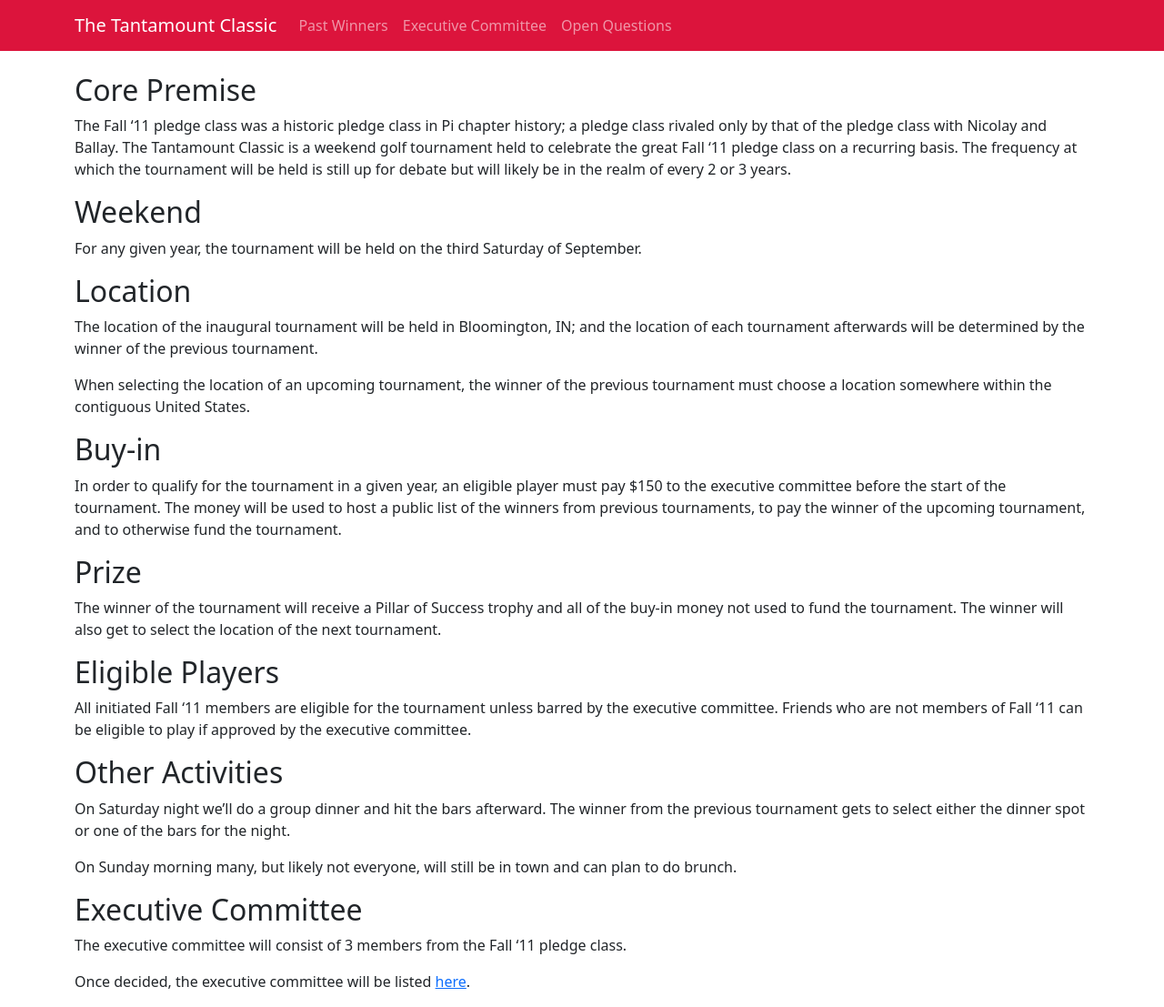
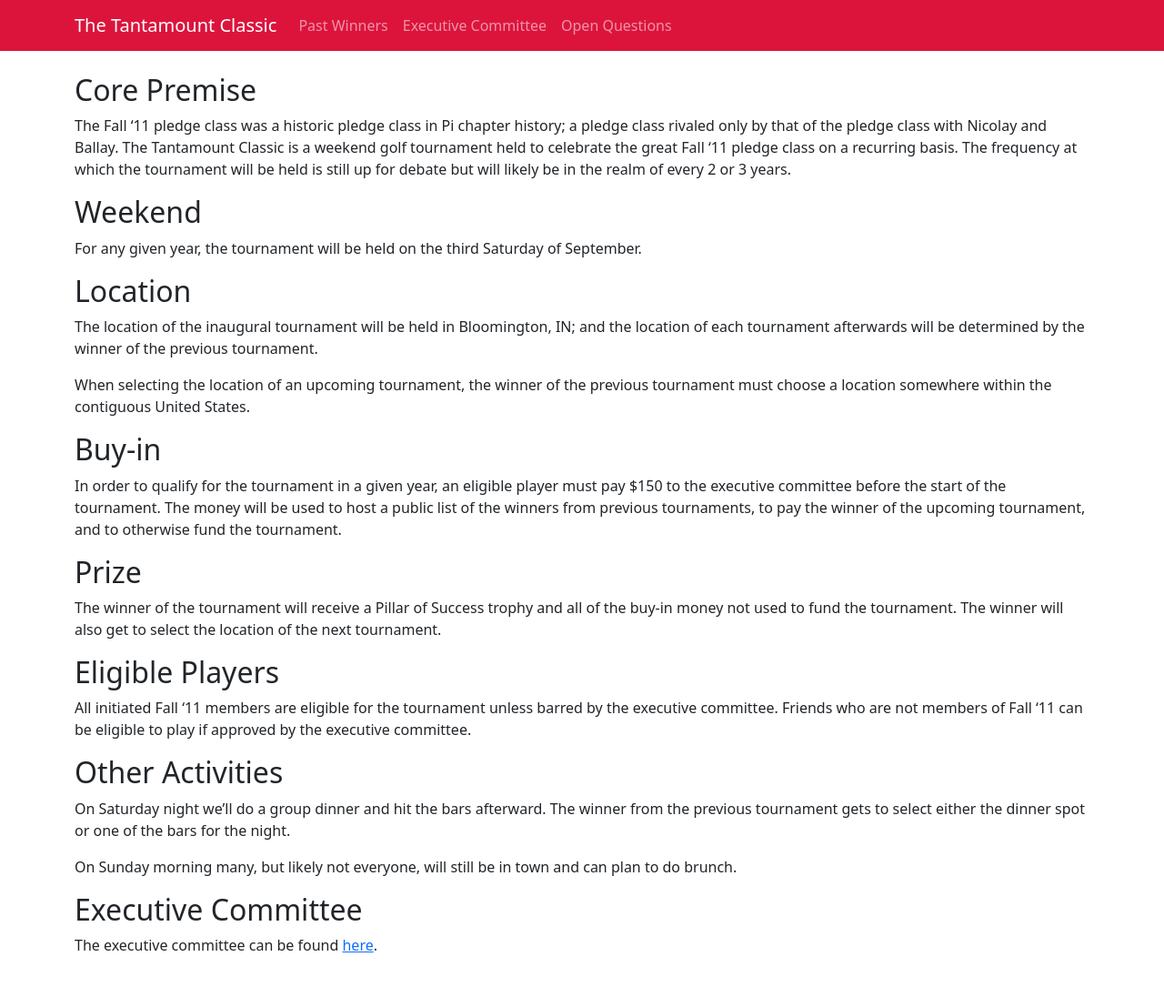
Before and after one commit to tantamount-classic/tantamount-classic.github.io, a Jekyll site: the page built from index.markdown, in a window 1280 px wide. Shown: the whole page at 91% size. Built offline with Jekyll 4.4.1, drawn with Linux system fonts in a browser that asks for light colours; nearby versions of some CDN libraries; after the commit the page ends 1067 px from its top, so only the background shows below that.

Commit message:
Update exec committee section

```diff
--- a/index.markdown
+++ b/index.markdown
@@ -64,7 +64,4 @@ and can plan to do brunch.
 
 ## Executive Committee
 
-The executive committee will consist of 3 members from the Fall '11
-pledge class.
-
-Once decided, the executive committee will be listed [here](/pages/committee).
+The executive committee can be found [here](/pages/committee).
```
